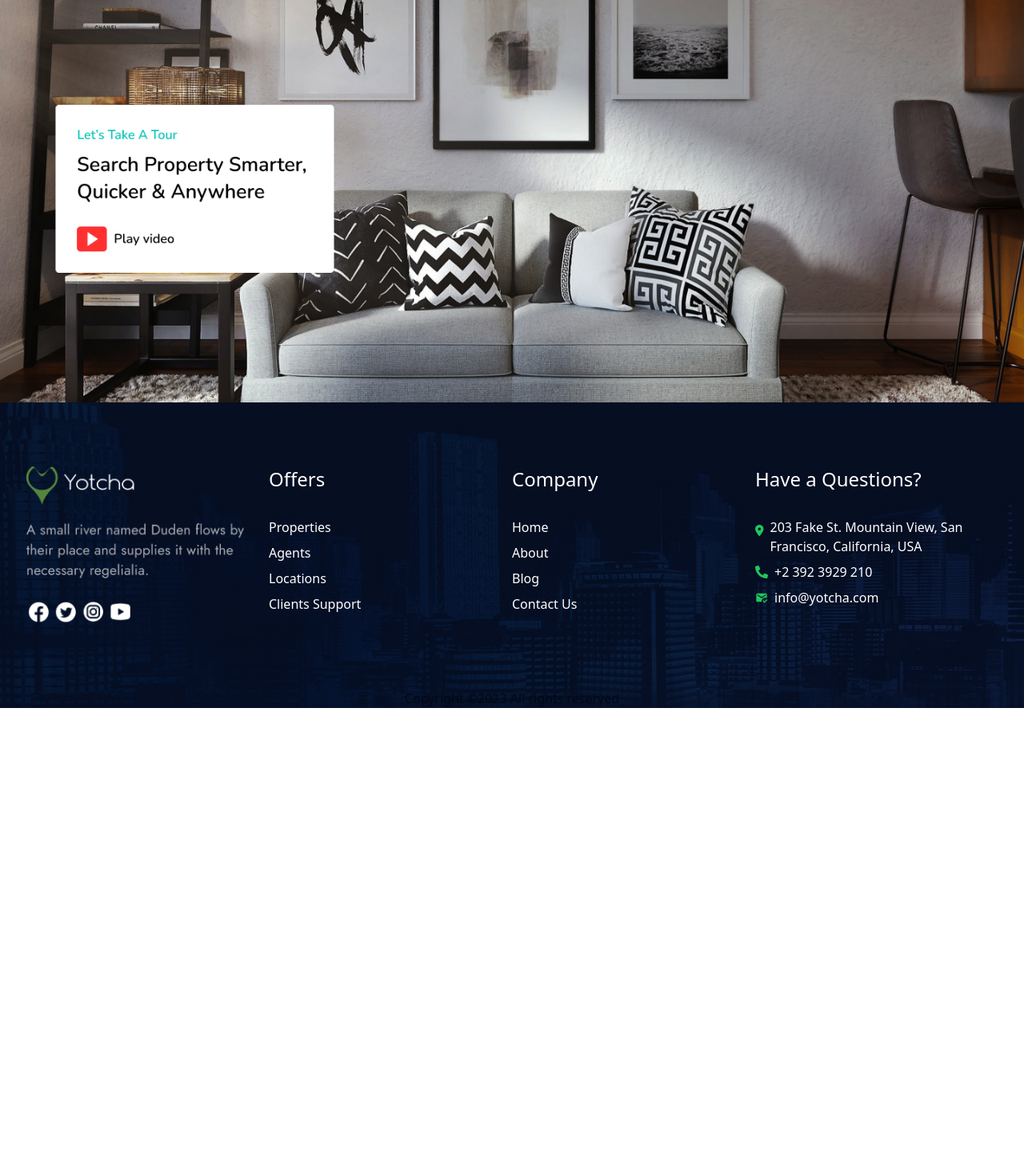
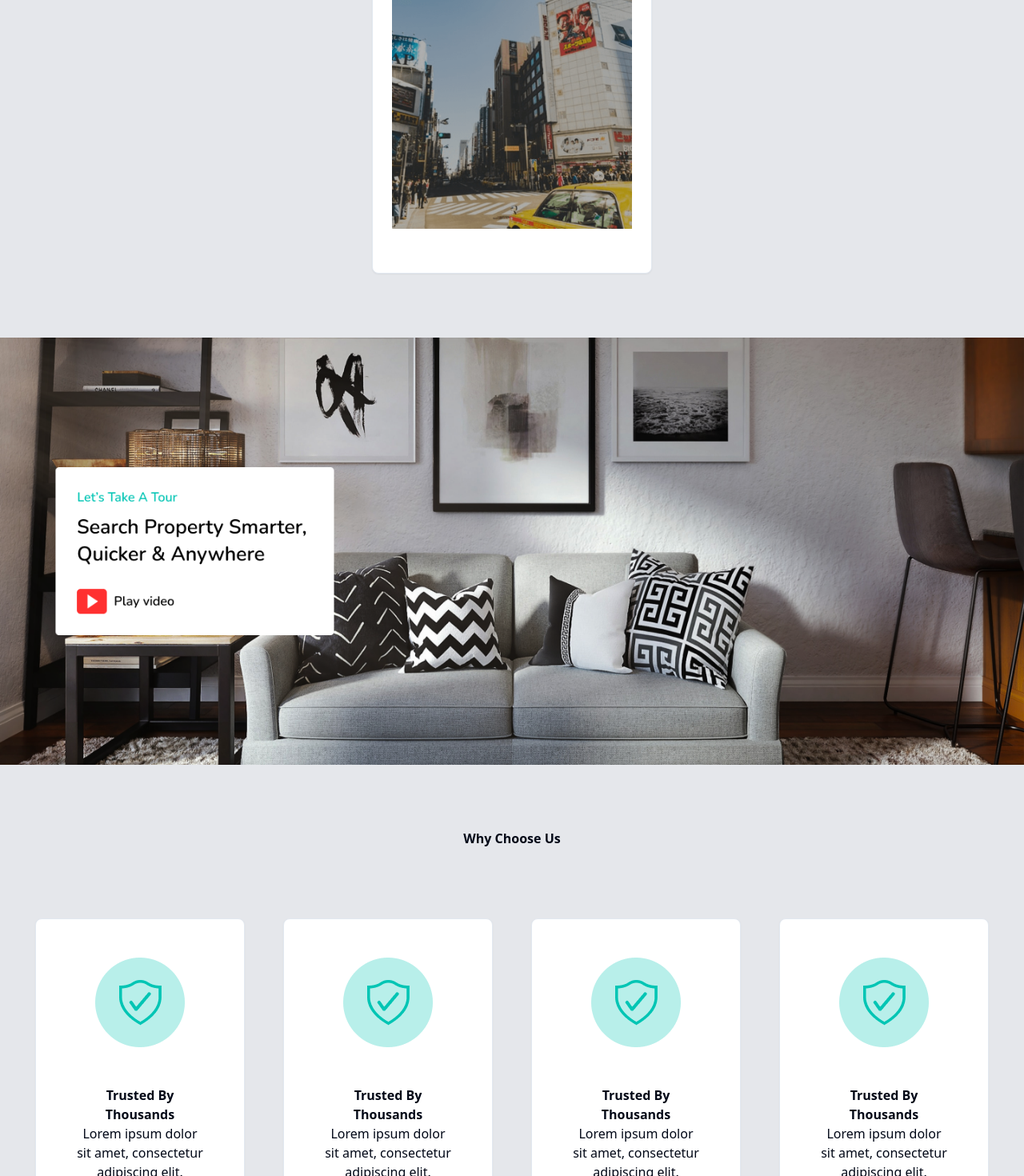
Before and after one commit to prasnaaryal/Yotcha, a Next.js app: page / in a window 1280 px wide. Shown: the part 2046-3516 px from the top of the page at 80% size. Before the commit the page ends 2931 px from the top, so only its background shows below. Built offline with nearby package versions, Linux system fonts and the light colour scheme.

Commit message:
initial landing page finished

```diff
--- a/src/views/Landing/Landing.tsx
+++ b/src/views/Landing/Landing.tsx
@@ -19,6 +19,8 @@ const Landing = () => {
           alt="image1"
         />
       </div>
+
+
 
       <div className="absolute inset-0 flex items-center justify-center flex-col">
         <h1 className="text-white text-6xl font-bold">Find Your Dream Home</h1>
@@ -60,8 +62,8 @@ const Landing = () => {
       </div>
 
       {/* property listing */}
-      <div>
-        <h1 className="">LATEST PROPERTY LISTINGS</h1>
+      <div className="flex justify-center items-center mt-20 flex-col">
+        <h1 className="font-bold m-12">LATEST PROPERTY LISTINGS</h1>
 
         <div className="max-w-sm rounded overflow-hidden shadow-lg pb-6 ml-10 ">
           <img
@@ -119,20 +121,22 @@ const Landing = () => {
 
       {/* location */}
 
-      <div className="bg-slate-200">
-        <h1>Find By Locations</h1>
+      <div className="bg-gray-200">
+      <div className="flex justify-center items-center m-20 flex-col">
+        <h1 className="font-bold m-20">Find By Locations</h1>
 
-        <div>
+
           <Card className="w-[350px] h-[350px]">
             <CardContent className="relative">
-              <Image
+              <img
                 src="/assets/image7.png"
                 alt="Sunset in the mountains"
-                layout="fill"
-                objectFit="cover"
+                className="w-full h-full"
+
               />
             </CardContent>
           </Card>
+
         </div>
 
         <div>
@@ -140,6 +144,119 @@ const Landing = () => {
         </div>
 
 
+        {/* why choose us */}
+
+        <div className="flex justify-center items-center mt-20 flex-col">
+        <h1 className="font-bold mb-6">Why Choose Us</h1>
+
+
+
+
+          <div className="m-16 flex gap-12">
+            <Card className="w-[262px] h-[340px]">
+              <CardContent className="flex  flex-col gap-12 p-12 items-center justify-center">
+                <img
+                  src="/assets/image8.png"
+                  alt="Sunset in the mountains"
+                  className=" w-[112px] h-[112px]"
+                />
+
+                <div className="text-center">
+                  <h1 className="font-semibold text-base">
+                    Trusted By Thousands
+                  </h1>
+                  <p className="font-light text-base	">
+                    Lorem ipsum dolor sit amet, consectetur adipiscing elit.
+                    Pellentesque{" "}
+                  </p>
+                </div>
+              </CardContent>
+            </Card>
+
+            <Card className="w-[262px] h-[340px] gap-10">
+              <CardContent className="flex  flex-col gap-12 p-12 items-center justify-center">
+                <img
+                  src="/assets/image8.png"
+                  alt="Sunset in the mountains"
+                  className=" w-[112px] h-[112px]"
+                />
+
+                <div className="text-center">
+                  <h1 className="font-semibold text-base">
+                    Trusted By Thousands
+                  </h1>
+                  <p className="font-light text-base	">
+                    Lorem ipsum dolor sit amet, consectetur adipiscing elit.
+                    Pellentesque{" "}
+                  </p>
+                </div>
+              </CardContent>
+            </Card>
+
+            <Card className="w-[262px] h-[340px] gap-10">
+              <CardContent className="flex  flex-col gap-12 p-12 items-center justify-center">
+                <img
+                  src="/assets/image8.png"
+                  alt="Sunset in the mountains"
+                  className=" w-[112px] h-[112px]"
+                />
+
+                <div className="text-center">
+                  <h1 className="font-semibold text-base">
+                    Trusted By Thousands
+                  </h1>
+                  <p className="font-light text-base	">
+                    Lorem ipsum dolor sit amet, consectetur adipiscing elit.
+                    Pellentesque{" "}
+                  </p>
+                </div>
+              </CardContent>
+            </Card>
+
+            <Card className="w-[262px] h-[340px] gap-10">
+              <CardContent className="flex  flex-col gap-12 p-12 items-center justify-center">
+                <img
+                  src="/assets/image8.png"
+                  alt="Sunset in the mountains"
+                  className=" w-[112px] h-[112px]"
+                />
+
+                <div className="text-center">
+                  <h1 className="font-semibold text-base">
+                    Trusted By Thousands
+                  </h1>
+                  <p className="font-light text-base	">
+                    Lorem ipsum dolor sit amet, consectetur adipiscing elit.
+                    Pellentesque{" "}
+                  </p>
+                </div>
+              </CardContent>
+            </Card>
+
+
+
+
+          </div>
+        </div>
+
+        <div>
+          <div className="relative">
+            <img src="/assets/image9.jpg" alt="smt" className="w-full h-[621px]" />
+
+            <div className="absolute inset-x-0 top-0 flex items-center justify-center flex-col text-center mt-12">
+              <h1 className="text-3xl font-semibold	text-black">
+                Find Your Dream Home Today
+              </h1>
+              <Button
+                className="mt-6 rounded w-[133px] h-[44px]"
+                variant={"default"}
+                size={"lg"}
+              >
+                Book Now
+              </Button>
+            </div>
+          </div>
+        </div>
       </div>
     </div>
   );
```
Also changed, not shown: public/assets/image8.png (added), public/assets/image9.jpg (added).
